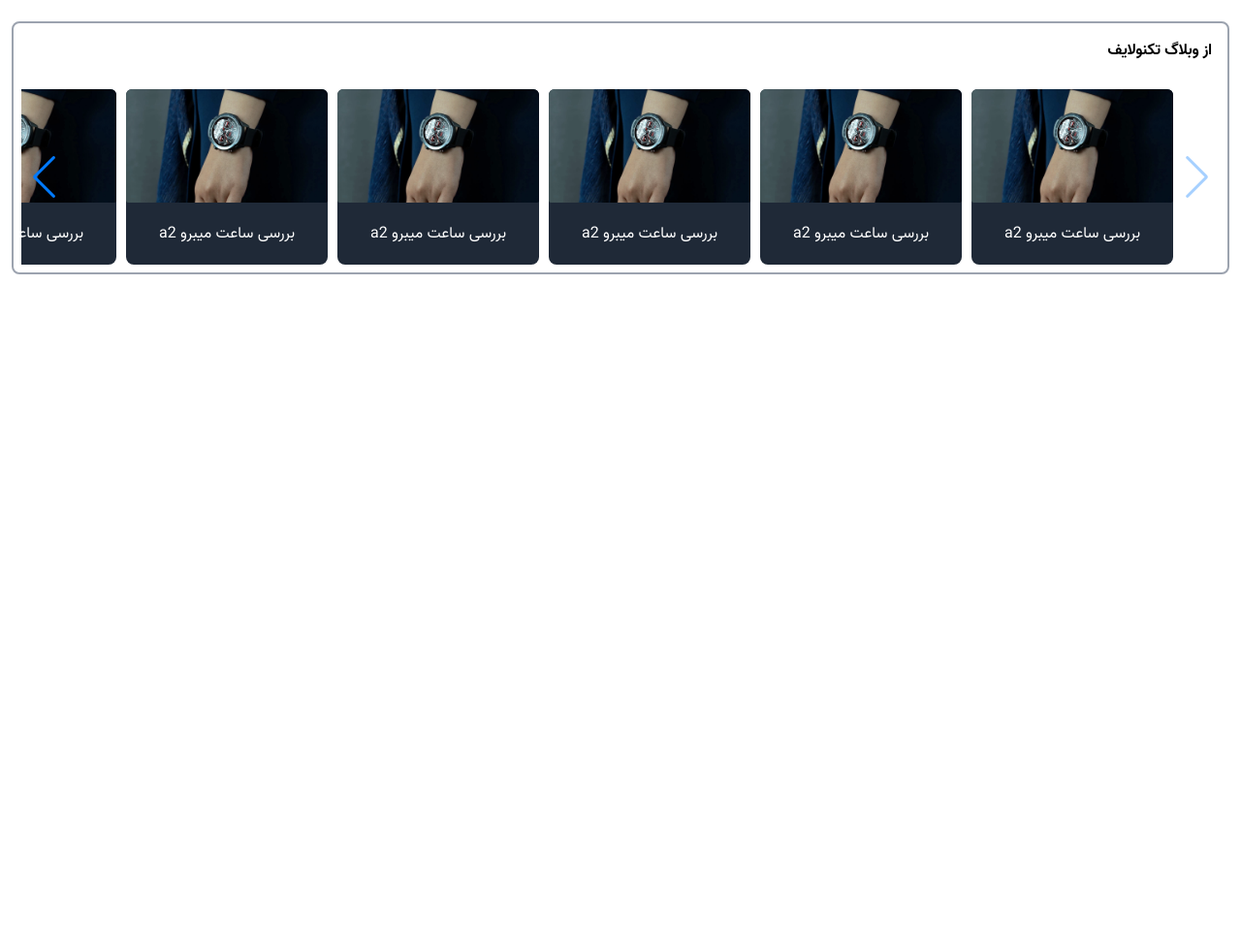
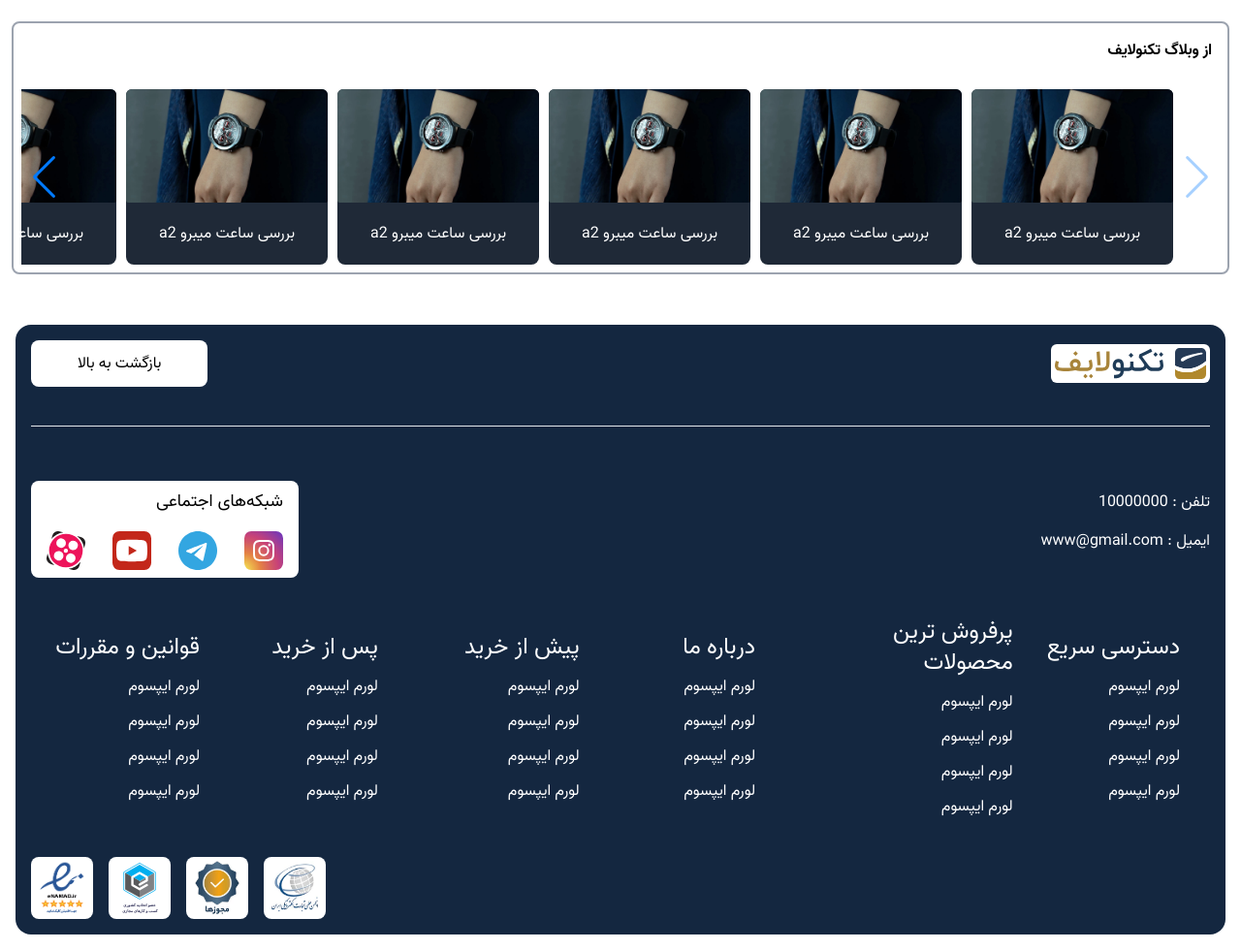
Before and after one commit to foadEbrahimi/TechnoLife, a website: page index.html in a window 1280 px wide. Shown: the part 5695-6675 px from the top of the page at 97% size. Before the commit the page ends 5990 px from the top, so only its background shows below. Drawn offline with nearby package versions, Linux system fonts and the light colour scheme; files whose address does not match are found by name.

Commit message:
Add Footer

```diff
--- a/index.html
+++ b/index.html
@@ -1753,6 +1753,129 @@
       <!-- 🔴🔴 از وبلاگ در تکنولایف -->
       <!-- ✅✅ -->
     </main>
+    <footer
+      class="m-4 rounded-2xl 2xl:px-16 mt-10 bg-[#142740] p-4 flex flex-col gap-y-10"
+    >
+      <div class="flex items-center justify-between">
+        <div class="flex gap-x-3 bg-white p-1 rounded-md">
+          <img src="./assets/images/Logo-img.svg" alt="" />
+          <img src="./assets/images/Logo-Title.svg" alt="" />
+        </div>
+        <a href="#" class="bg-white px-12 rounded-lg py-3"> بازگشت به بالا </a>
+      </div>
+      <hr />
+      <div class="md:flex md:items-center md:justify-between space-y-4">
+        <div class="text-white space-y-4">
+          <h1>تلفن : 10000000</h1>
+          <h1>ایمیل : www@gmail.com</h1>
+        </div>
+        <div class="bg-white space-y-4 px-4 py-2 rounded-lg">
+          <h1 class="text-lg">شبکه‌های اجتماعی</h1>
+          <div class="flex gap-x-7">
+            <img
+              src="./assets/images/Social-icon/static_instagram.svg"
+              alt=""
+              class="w-10 h-10"
+            />
+            <img
+              src="./assets/images/Social-icon/static_telegram.svg"
+              alt=""
+              class="w-10 h-10"
+            />
+            <img
+              src="./assets/images/Social-icon/static_youtube.svg"
+              alt=""
+              class="w-10 h-10"
+            />
+            <img
+              src="./assets/images/Social-icon/static_aparat.svg"
+              class="w-10 h-10"
+              alt=""
+            />
+          </div>
+        </div>
+      </div>
+      <div
+        class="md:grid md:grid-cols-4 lg:grid-cols-6 md:gap-x-1 place-items-center gap-y-4 text-white"
+      >
+        <div class="space-y-3">
+          <h1 class="text-2xl text-white">دسترسی سریع</h1>
+          <ul class="space-y-3">
+            <li>لورم ایپسوم</li>
+            <li>لورم ایپسوم</li>
+            <li>لورم ایپسوم</li>
+            <li>لورم ایپسوم</li>
+          </ul>
+        </div>
+        <div class="space-y-3">
+          <h1 class="text-2xl text-white">پرفروش ترین محصولات</h1>
+          <ul class="space-y-3">
+            <li>لورم ایپسوم</li>
+            <li>لورم ایپسوم</li>
+            <li>لورم ایپسوم</li>
+            <li>لورم ایپسوم</li>
+          </ul>
+        </div>
+        <div class="space-y-3">
+          <h1 class="text-2xl text-white">درباره ما</h1>
+          <ul class="space-y-3">
+            <li>لورم ایپسوم</li>
+            <li>لورم ایپسوم</li>
+            <li>لورم ایپسوم</li>
+            <li>لورم ایپسوم</li>
+          </ul>
+        </div>
+        <div class="space-y-3">
+          <h1 class="text-2xl text-white">پیش از خرید</h1>
+          <ul class="space-y-3">
+            <li>لورم ایپسوم</li>
+            <li>لورم ایپسوم</li>
+            <li>لورم ایپسوم</li>
+            <li>لورم ایپسوم</li>
+          </ul>
+        </div>
+        <div class="space-y-3">
+          <h1 class="text-2xl text-white">پس از خرید</h1>
+          <ul class="space-y-3">
+            <li>لورم ایپسوم</li>
+            <li>لورم ایپسوم</li>
+            <li>لورم ایپسوم</li>
+            <li>لورم ایپسوم</li>
+          </ul>
+        </div>
+        <div class="space-y-3">
+          <h1 class="text-2xl text-white">قوانین و مقررات</h1>
+          <ul class="space-y-3">
+            <li>لورم ایپسوم</li>
+            <li>لورم ایپسوم</li>
+            <li>لورم ایپسوم</li>
+            <li>لورم ایپسوم</li>
+          </ul>
+        </div>
+      </div>
+      <div class="flex items-center justify-end gap-x-4">
+        <img
+          src="./assets/images/Footer-images/img-1.webp"
+          alt=""
+          class="w-16 h-16 bg-white p-1 rounded-lg"
+        />
+        <img
+          src="./assets/images/Footer-images/img-2.webp"
+          alt=""
+          class="w-16 h-16 bg-white p-1 rounded-lg"
+        />
+        <img
+          src="./assets/images/Footer-images/img-3.svg"
+          alt=""
+          class="w-16 h-16 bg-white p-1 rounded-lg object-contain"
+        />
+        <img
+          src="./assets/images/Footer-images/img-4.png"
+          alt=""
+          class="w-16 h-16 bg-white p-1 rounded-lg"
+        />
+      </div>
+    </footer>
     <script src="https://cdn.jsdelivr.net/npm/swiper@11/swiper-bundle.min.js"></script>
     <script src="https://unpkg.com/aos@2.3.1/dist/aos.js"></script>
     <script src="./assets/js/script.js"></script>
```
Also changed, not shown: assets/css/output.css, assets/images/@Wallpaper_4K3D   (11945)-fotor-bg-remover-20231220221410.png (added), assets/images/Footer-images/img-1.webp (added), assets/images/Footer-images/img-2.webp (added), assets/images/Footer-images/img-3.svg (added), assets/images/Footer-images/img-4.png (added), assets/images/Social-icon/static_aparat.svg (added), assets/images/Social-icon/static_instagram.svg (added), assets/images/Social-icon/static_telegram.svg (added), assets/images/Social-icon/static_youtube.svg (added).
